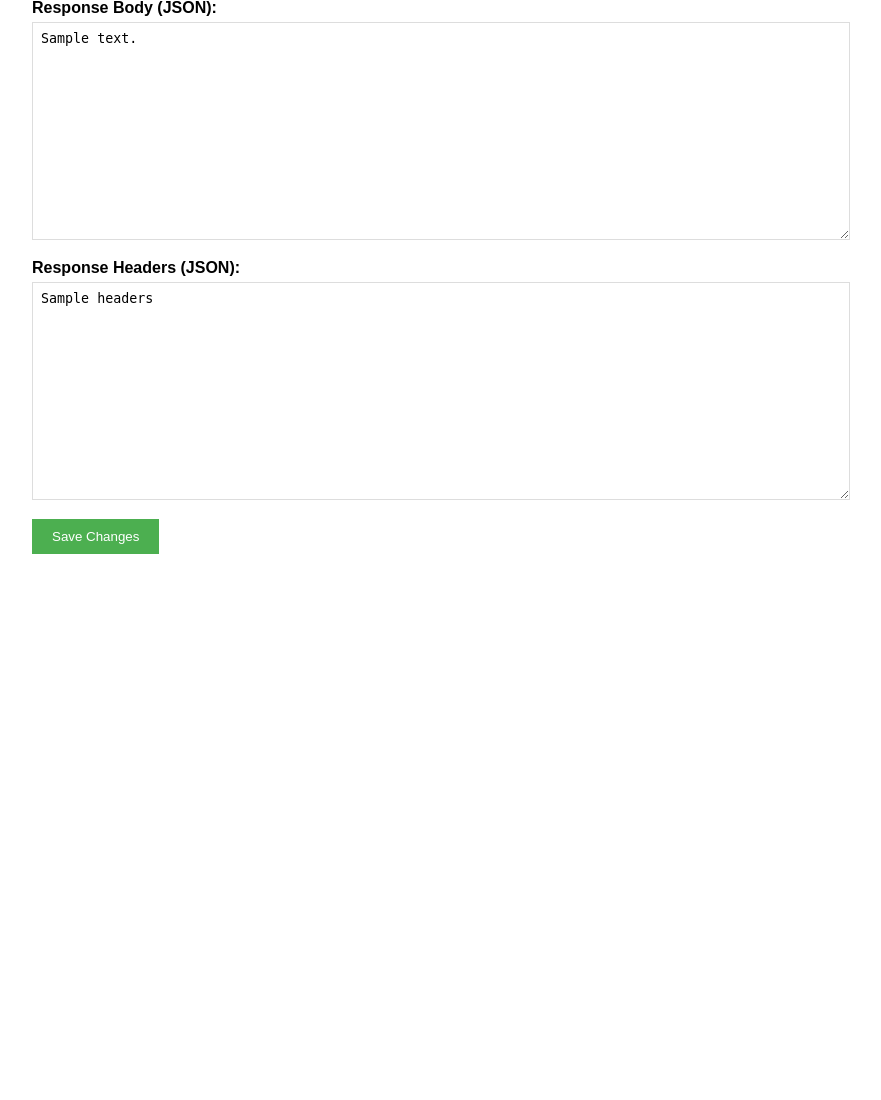
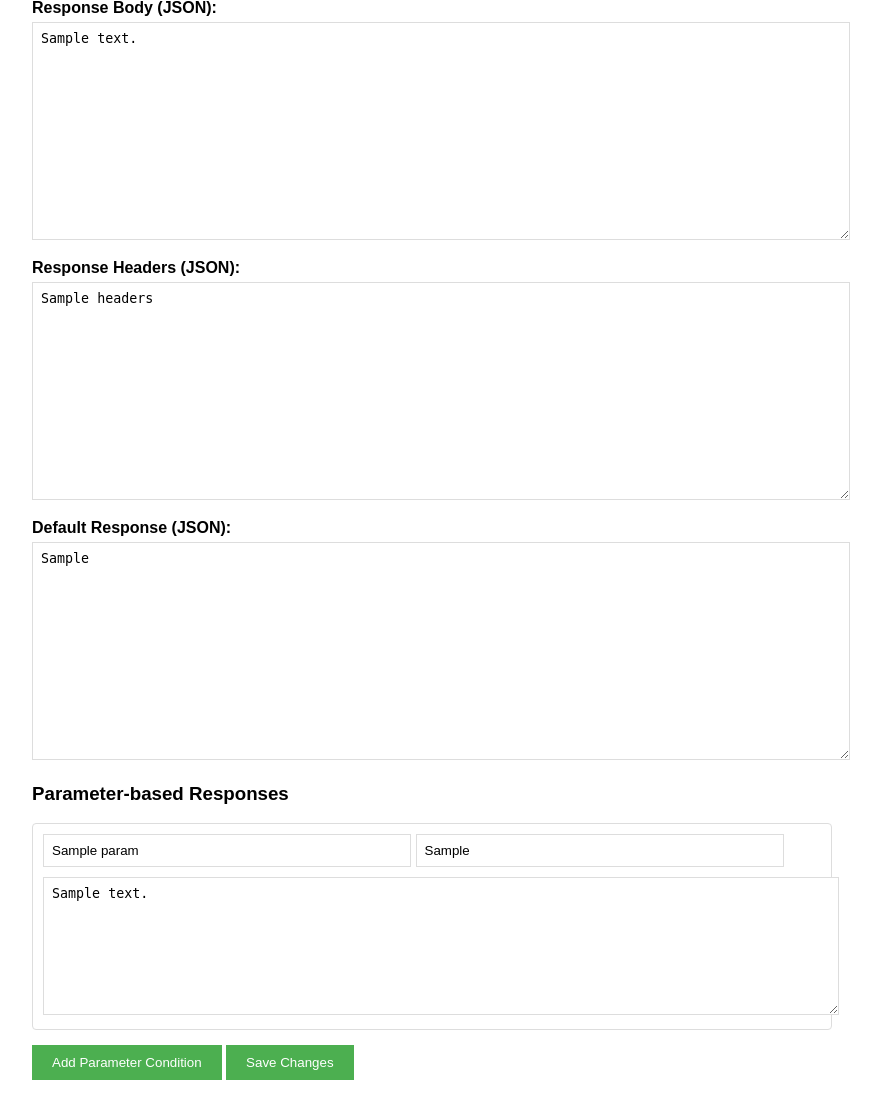
Before and after one commit to qpmelkor/swagger-mock, a Python web app: template templates/edit_endpoint.html in a window 1280 px wide. Shown: the part 191-1291 px from the top of the page, without its empty margins (208-1089 px from the left). Before the commit the page ends 745 px from the top, so only its background shows below. Run offline with Jinja, Linux system fonts and the light colour scheme; the template is opened without the code that fills it: most values are stand-ins (such as "Sample title", 1, 10 or a date in 2020).

Commit message:
feat: Add parameter-based response handling to endpoints

```diff
--- a/templates/edit_endpoint.html
+++ b/templates/edit_endpoint.html
@@ -44,6 +44,24 @@
             font-weight: bold;
             color: #0066cc;
         }
+        .param-group {
+            margin-bottom: 15px;
+            padding: 10px;
+            border: 1px solid #ddd;
+            border-radius: 4px;
+        }
+        .param-group input {
+            width: 45%;
+            padding: 8px;
+            margin-bottom: 10px;
+            border: 1px solid #ddd;
+        }
+        .param-group textarea {
+            height: 120px;
+        }
+        #param-responses {
+            margin-bottom: 15px;
+        }
     </style>
 </head>
 <body>
@@ -64,7 +82,38 @@
             <textarea name="response_headers">{{ headers }}</textarea>
         </div>
 
+        <div class="form-group">
+            <label>Default Response (JSON):</label>
+            <textarea name="default_response">{{ default_response }}</textarea>
+        </div>
+
+        <h3>Parameter-based Responses</h3>
+        <div id="param-responses">
+            {% for param in endpoint.parameters %}
+            <div class="param-group">
+                <input type="text" name="param_name" placeholder="Parameter name" value="{{ param.param_name }}">
+                <input type="text" name="param_value" placeholder="Value match" value="{{ param.param_value }}">
+                <textarea name="param_response">{{ param.response_body }}</textarea>
+            </div>
+            {% endfor %}
+        </div>
+        <button type="button" onclick="addParamField()">Add Parameter Condition</button>
+
         <button type="submit">Save Changes</button>
+
+        <script>
+        function addParamField() {
+            const container = document.getElementById('param-responses');
+            const newField = document.createElement('div');
+            newField.className = 'param-group';
+            newField.innerHTML = `
+                <input type="text" name="param_name" placeholder="Parameter name">
+                <input type="text" name="param_value" placeholder="Value match">
+                <textarea name="param_response" placeholder="Response JSON"></textarea>
+            `;
+            container.appendChild(newField);
+        }
+        </script>
     </form>
 </body>
 </html>
```
Also changed, not shown: main.py (+63 -22 lines), models.py (+16 -0 lines).
